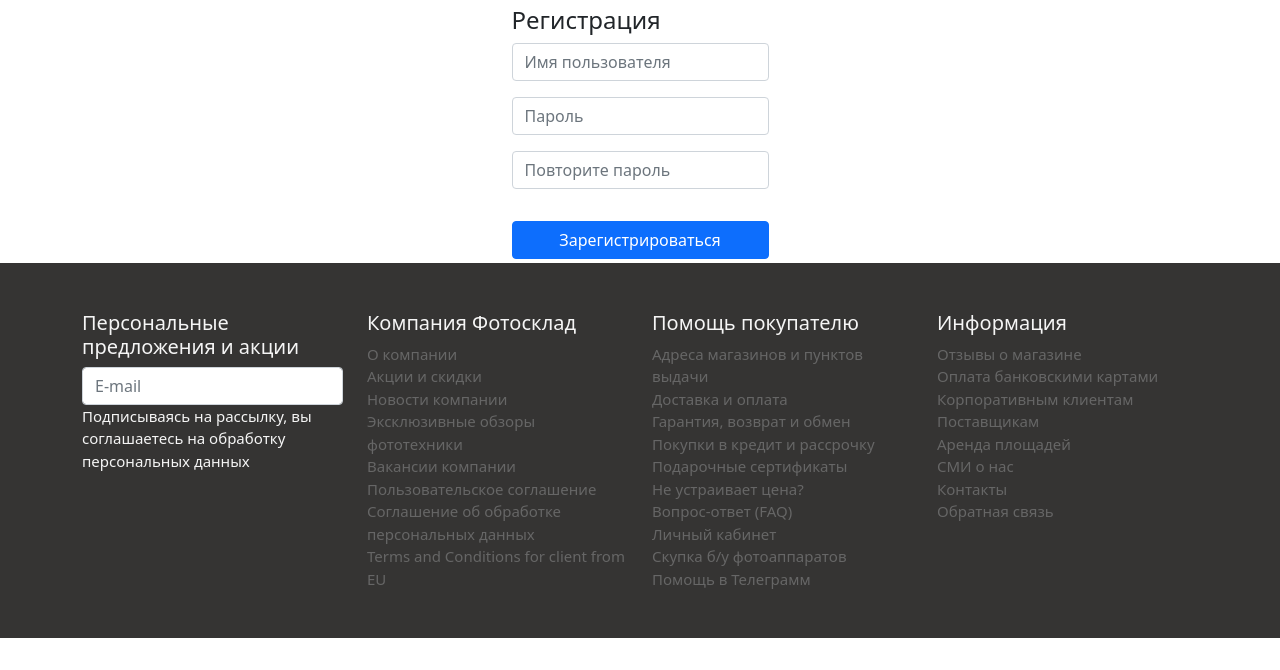
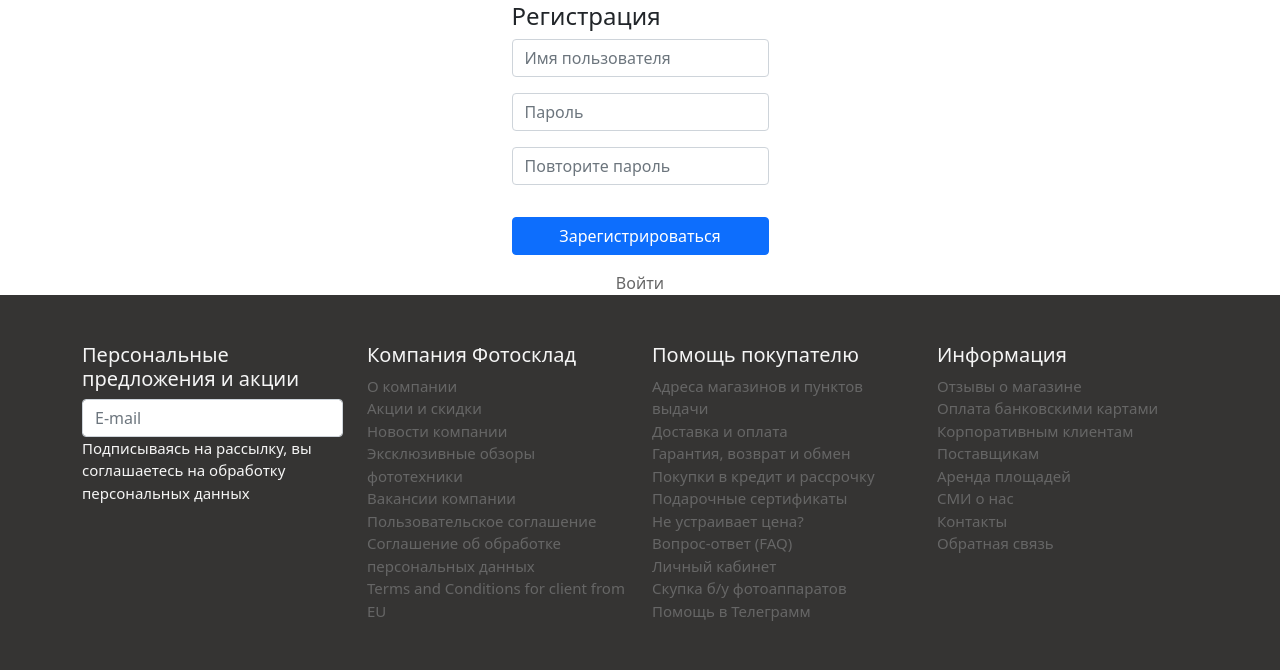
Before and after one commit to Univercee/lab_18, a PHP site: page /views/signup in a window 1280 px wide. Shown: the part 162-832 px from the top of the page. Before the commit the page ends 800 px from the top, so only its background shows below. Run offline with PHP 8.4, Linux system fonts and the light colour scheme.

Commit message:
add links

```diff
--- a/views/login.php
+++ b/views/login.php
@@ -20,5 +20,8 @@
         <div class="mt-3">
             <input class="btn btn-primary w-100" type="submit" value="Войти">
         </div>
+        <div class="text-center">
+            <a href="signup">Зарегистрировться</a>
+        </div>
     </form>
 </div>
--- a/views/signup.php
+++ b/views/signup.php
@@ -23,5 +23,8 @@
         <div class="mt-3">
             <input class="btn btn-primary w-100" type="submit" value="Зарегистрироваться">
         </div>
+        <div class="text-center">
+            <a href="login">Войти</a>
+        </div>
     </form>
 </div>
```
